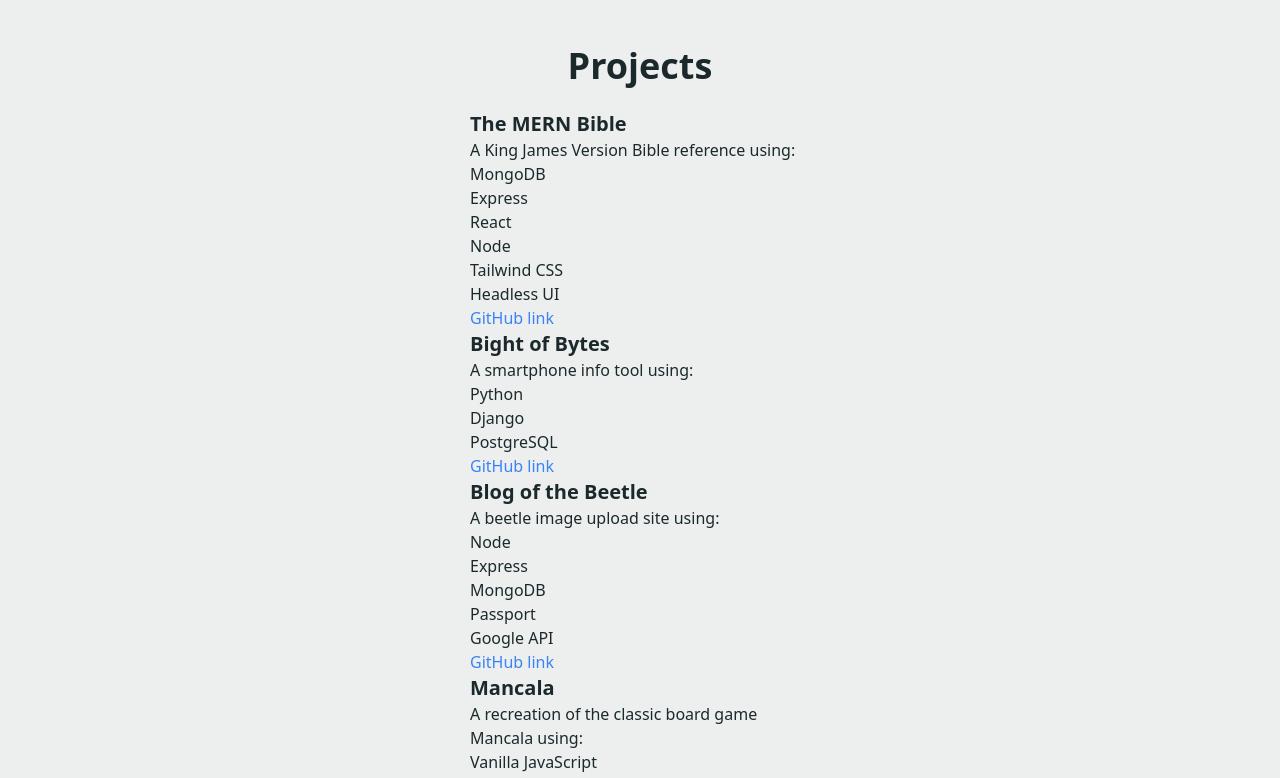
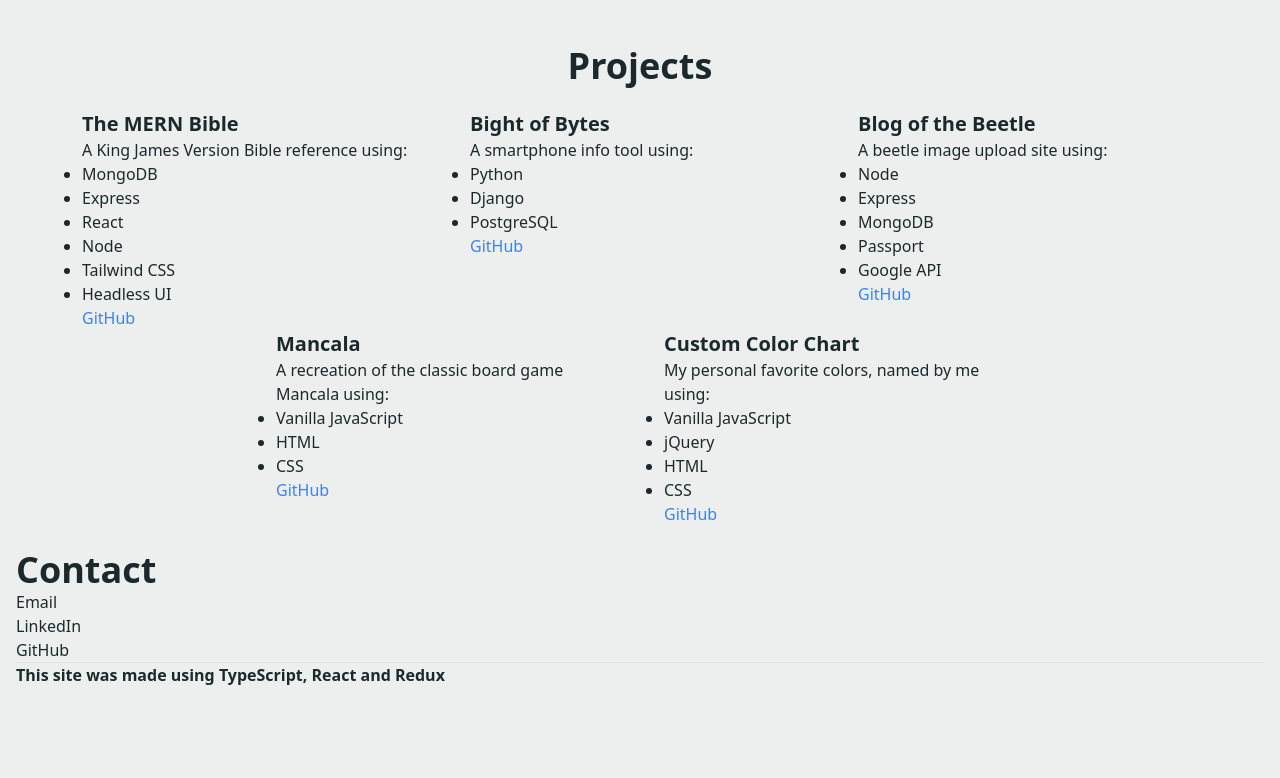
Before and after one commit to iferraro/portfolio, a React (Create React App) app: page / in a window 1280 px wide. Shown: the part 1796-2574 px from the top of the page. After the commit the page ends 2523 px from the top, so only its background shows below. Built offline with nearby package versions, Linux system fonts and the light colour scheme.

Commit message:
Cleaned up Projects section, still need icons

```diff
--- a/src/features/Projects/Projects.tsx
+++ b/src/features/Projects/Projects.tsx
@@ -82,17 +82,17 @@
   }>
 ) => {
   return arr.map((item, i) => (
-    <div key={i}>
+    <div key={i} style={{ width: x }} className="mx-6">
       <h1 className="text-xl font-bold">{item.title}</h1>
       <h2>{item.description} using:</h2>
-      <ul>
+      <ul className="list-disc">
         {item.stack.map((tech: string, j: number) => (
           <li key={j}>{tech}</li>
         ))}
       </ul>
       <p>
         <a href={item.gitHubLink} className="text-blue-500">
-          GitHub link
+          GitHub
         </a>
       </p>
     </div>
@@ -111,9 +111,7 @@
       </h1>
       <br />
       <div className="flex flex-wrap justify-center">
-        <div style={{ width: x }} className="mx-6">
-          <ul className="list-disc">{projectItems}</ul>
-        </div>
+          {projectItems}
       </div>
     </div>
   );
```
